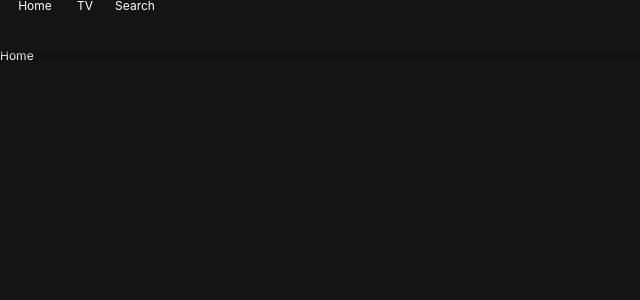
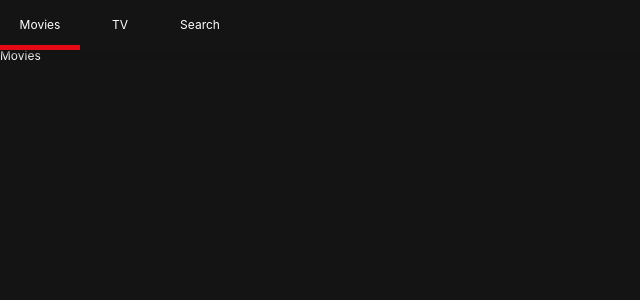
Before and after one commit to Juferis/myflix, a React (Create React App) app: page /#/ in a window 1280 px wide. Shown: the top 300 px of the page, without its empty margins (0-640 px from the left). Built offline with nearby package versions, Linux system fonts and the light colour scheme.

Commit message:
Lccation Aware Header with withRouter

```diff
--- a/src/Components/Header.js
+++ b/src/Components/Header.js
@@ -1,5 +1,5 @@
 import React from "react";
-import { Link } from "react-router-dom";
+import { Link, withRouter } from "react-router-dom";
 import styled from "styled-components";
 
 // 이 방식을 이용하면 클래스명이 겹치지 않는다.
@@ -12,7 +12,6 @@ const Header = styled.header`
   height: 50px;
   display: flex;
   align-items: center;
-  padding: 0px 10px;
   background-color: rgba(20, 20, 20, 0.8);
   z-index: 10;
   box-shadow: 0px 1px 5px 2px rgba(20, 20, 20, 0.8);
@@ -23,31 +22,38 @@ const List = styled.ul`
 `;
 
 const Item = styled.li`
-  width: 50px;
+  width: 80px;
   height: 50px;
   text-align: center;
+  border-bottom: 5px solid
+    ${(props) => (props.current ? "#E50914" : "transparent")};
+  transition: border-bottom 0.2s ease-in-out;
 `;
 
 const SLink = styled(Link)`
   height: 50px;
-  display: block;
+  display: flex;
   align-items: center;
   justify-content: center;
 `;
 
 // eslint-disable-next-line
-export default () => (
+const Headers = (
+  { location: { pathname } } // loaction: { pathname } props를 console.log하면 나오는 오브젝트의 값이다.
+) => (
   <Header>
     <List>
-      <Item>
-        <SLink to="/">Home</SLink>
+      <Item current={pathname === "/"}>
+        <SLink to="/">Movies</SLink>
       </Item>
-      <Item>
+      <Item current={pathname === "/tv"}>
         <SLink to="/tv">TV</SLink>
       </Item>
-      <Item>
+      <Item current={pathname === "/search"}>
         <SLink to="/search">Search</SLink>
       </Item>
     </List>
   </Header>
 );
+
+export default withRouter(Headers);
--- a/src/Components/Router.js
+++ b/src/Components/Router.js
@@ -1,6 +1,6 @@
 import React from "react";
 import { HashRouter as Router, Route, Redirect } from "react-router-dom";
-import Home from "Routes/Home";
+import Movies from "Routes/Movies";
 import Search from "Routes/Search";
 import TV from "Routes/TV";
 import Header from "Components/Header"; // "Components/Header/Header" 주소가 이렇게 되지 않는 이유는 Headr 폴더 내에 index.js가 있기 때문
@@ -10,7 +10,7 @@ export default () => (
   <Router>
     <>
       <Header />
-      <Route path="/" exact component={Home} />
+      <Route path="/" exact component={Movies} />
       <Route path="/search" exact component={Search} />
       <Route path="/tv" exact component={TV} />
       <Redirect from="*" to="/" />
--- a/src/Routes/Home.js
+++ /dev/null
@@ -1,2 +0,0 @@
-// eslint-disable-next-line
-export default () => "Home";
--- /dev/null
+++ b/src/Routes/Movies.js
@@ -0,0 +1,2 @@
+// eslint-disable-next-line
+export default () => "Movies";
```
